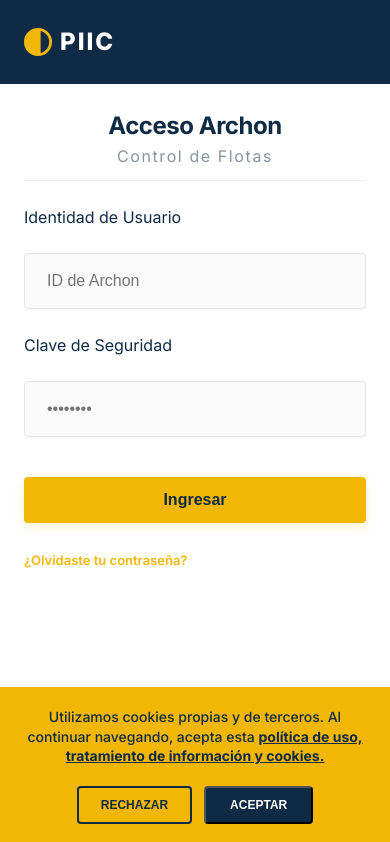
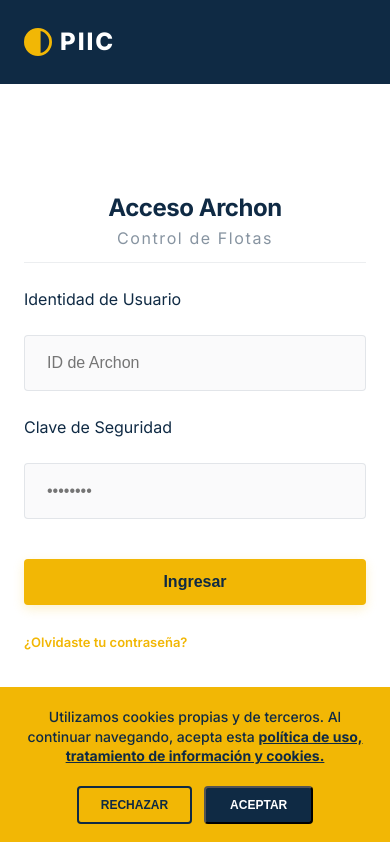
Before and after one commit to felipemiramontesr/mantenimiento_piic, a React (Vite) app in the folder apps/web/: page /login in a window 390 px wide. Shown: the top 842 px of the page. Built offline with nearby package versions, Linux system fonts and the light colour scheme; no server answers; the HTML template or start-up script is replaced by a standard one.

Commit message:
V.1.8.23_Archon_Mobile_Symmetrical_Balance_Restoration_V23

```diff
--- a/apps/web/src/index.css
+++ b/apps/web/src/index.css
@@ -335,10 +335,10 @@
   .auth-card-body {
     height: 80vh;
     background-color: var(--color-white);
-    padding: 24px 24px 40px 24px; /* 🌌 TOP ALIGNMENT + CONTROLLED GAP */
+    padding: 40px 24px; /* ⚖️ BALANCED PADDING FOR SYMMETRY */
     display: flex;
     flex-direction: column;
-    justify-content: flex-start; /* 📌 PINNED TO TOP FOR PRECISION SPACING */
+    justify-content: center; /* 🌌 RESTORED VERTICAL SYMMETRY */
     overflow-y: auto;
   }
 
```
